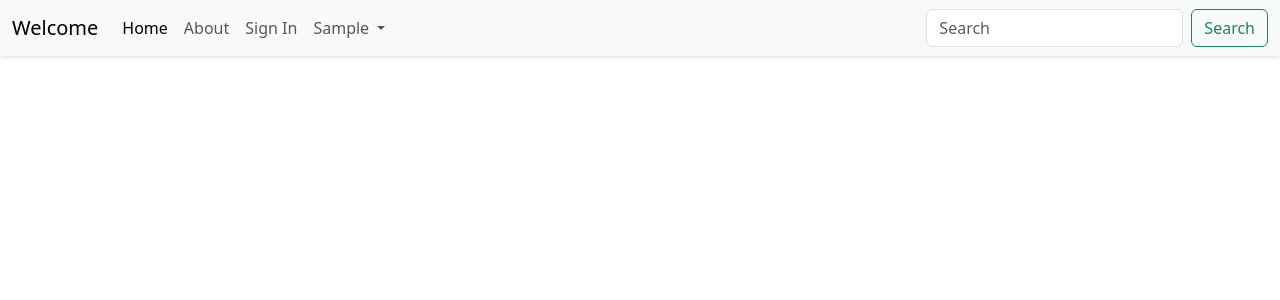
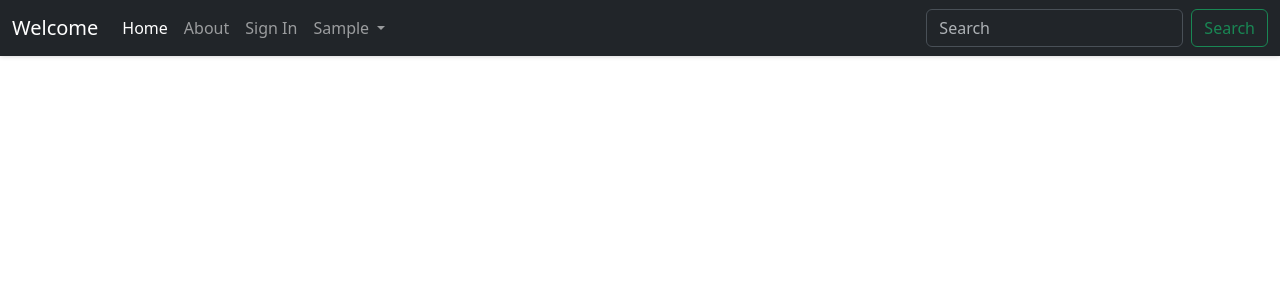
Before and after one commit to CharlyJoezer/Blog_Sederhana_PHP_NATIVE, a PHP site: template Backend/app/Views/Template/navbar.php in a window 1280 px wide. Shown: the top 300 px of the page. Run offline with PHP 8.4, Linux system fonts and the light colour scheme; the template is opened without the code that fills it: most values are stand-ins (such as "Sample title", 1, 10 or a date in 2020).

Commit message:
[CHANGE] Mengubah warna background navbar ke dark

```diff
--- a/Backend/app/Views/Template/navbar.php
+++ b/Backend/app/Views/Template/navbar.php
@@ -1,5 +1,5 @@
   <!-- NAVBAR -->
-  <nav class="navbar navbar-expand-lg bg-light" data-bs-theme="light">
+  <nav class="navbar navbar-expand-lg bg-dark" data-bs-theme="dark">
   <div class="container-fluid">
     <a class="navbar-brand" href="#">Welcome</a>
     <button class="navbar-toggler" type="button" data-bs-toggle="collapse" data-bs-target="#navbarSupportedContent" aria-controls="navbarSupportedContent" aria-expanded="false" aria-label="Toggle navigation">
```
